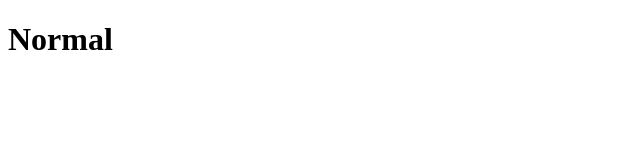
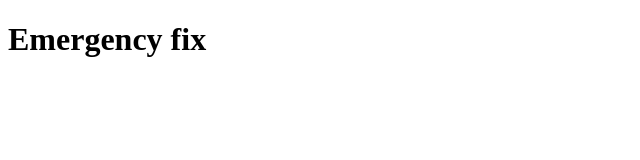
Before and after one commit to ArtCodeZen/testerRepository, a plain HTML site: page index.html in a window 1280 px wide. Shown: the whole page, without its empty margins (0-640 px from the left). Drawn offline with Linux system fonts and the light colour scheme.

Commit message:
index editado

```diff
--- a/index.html
+++ b/index.html
@@ -7,6 +7,6 @@
     <title>Document</title>
 </head>
 <body>
-    <h1>Normal</h1>
+    <h1>Emergency fix</h1>
 </body>
 </html>
```
